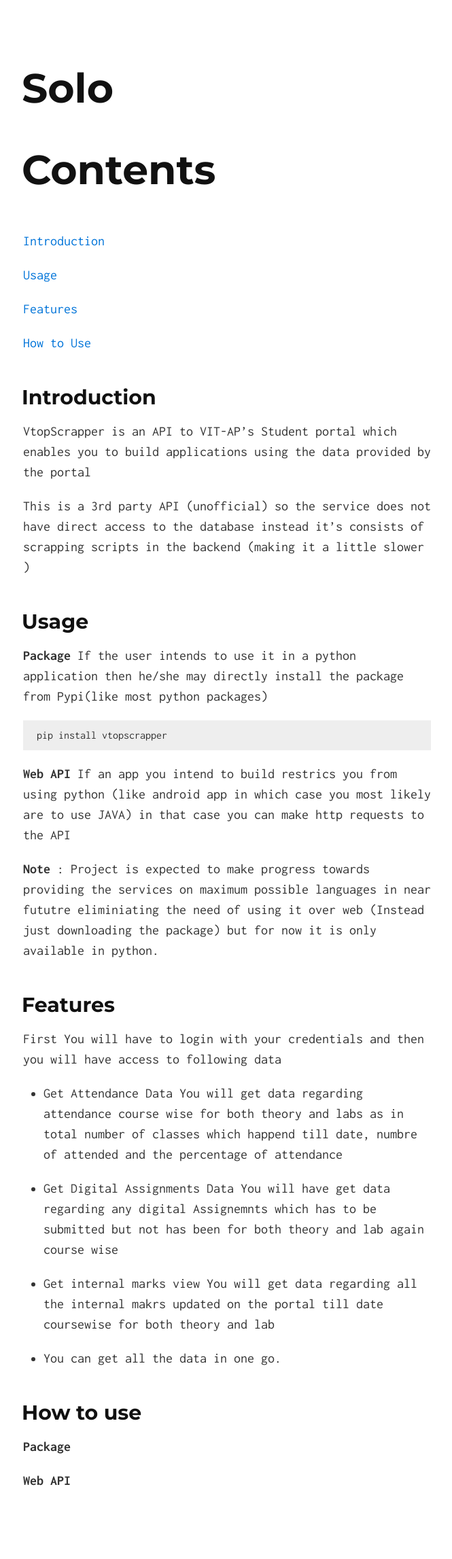
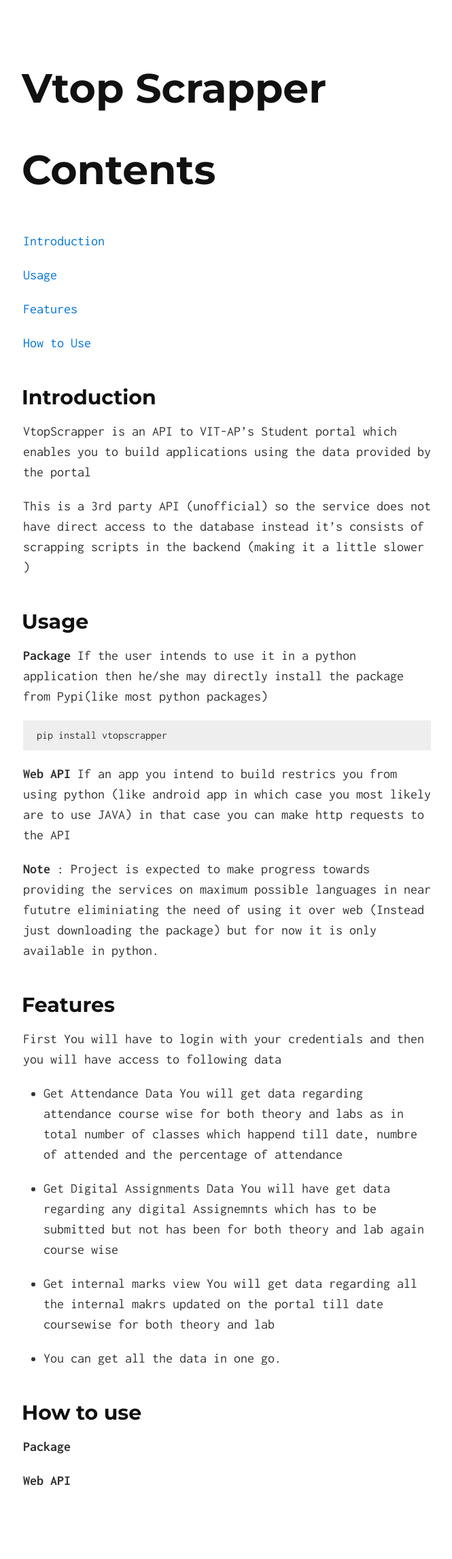
Before and after one commit to sai-krishna-msk/Test-VtopScrapper, a Jekyll site: the page built from docs/index.md, in a window 1280 px wide. Shown: the whole page at 68% size, without its empty margins (306-971 px from the left). Built offline with Jekyll 4.4.1, drawn with Linux system fonts in a browser that asks for light colours; our own code applies the rules of GitHub Pages for plain Markdown files.

Commit message:
version3 .01

```diff
--- a/docs/_config.yml
+++ b/docs/_config.yml
@@ -1,7 +1,7 @@
 # Site settings
-title: Solo, a Jekyll Theme
-tag_text: Solo
-description: Solo is a Jekyll theme that supports single-page websites only, but supports them well. Yes, it’s responsive.
+title: Vtop Scrapper
+tag_text: Vtop Scrapper
+description: Vtop Scapper is a 3rd party API for a student portal.
 
 # Build settings
 markdown: kramdown
--- a/docs/_layouts/default.html
+++ b/docs/_layouts/default.html
@@ -12,6 +12,7 @@
 <body>
   <div class="container">
     <h1><a href="./">{{ site.tag_text }}</a></h1>
+
     {{ content }}
   </div>
 {% include scripts.html %}
--- a/docs/css/main.scss
+++ b/docs/css/main.scss
@@ -7,3 +7,11 @@
   'normalize',
   'solo',
   'syntax';
+
+body {
+  transition: background 1s ease-in, color 1s ease-in;
+}
+.dark {
+  color: white;
+  background: black;
+}
```
